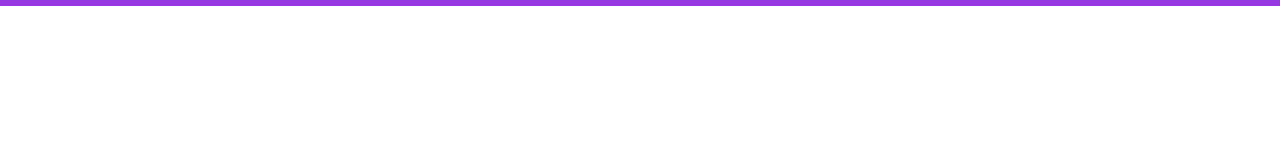
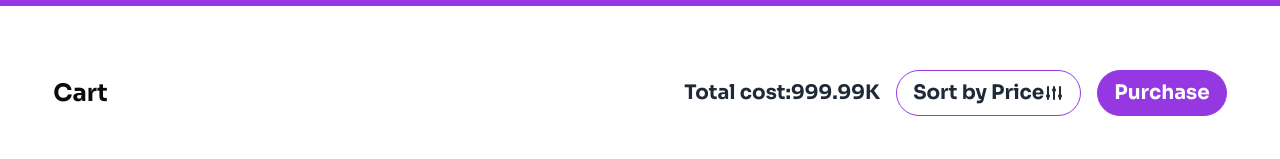
Before and after one commit to programming-hero-web-course-4/b10a8-gadget-heaven-tariqul420, a React (Vite) app: page /dashboard in a window 1280 px wide. Shown: the part 347-506 px from the top of the page. Built offline with nearby package versions, Linux system fonts and the light colour scheme.

Commit message:
sort product

```diff
--- a/src/Components/Dashboard/DashboardCarts.jsx
+++ b/src/Components/Dashboard/DashboardCarts.jsx
@@ -2,9 +2,11 @@ import { useContext, useEffect } from "react";
 import { getAllCart, removeCart } from "../../utilities/Cart";
 import DashboardCart from "./DashboardCart";
 import { ContextApi } from "../../Context/Context";
+import { HiAdjustments } from "react-icons/hi";
 
 const DashboardCarts = () => {
     const { productCarts, setProductCart } = useContext(ContextApi);
+
     useEffect(() => {
         const allProduct = getAllCart()
         setProductCart(allProduct)
@@ -15,12 +17,30 @@ const DashboardCarts = () => {
         const allProduct = getAllCart()
         setProductCart(allProduct)
     }
+
+    const handelSort = () => {
+        const sortedData = [...productCarts].sort((a, b) => b.price - a.price);
+        setProductCart(sortedData)
+    }
     return (
-        <div className="flex flex-col gap-8 my-10">
-            {
-                productCarts.map((product => <DashboardCart key={product.product_id} product={product} handelRemove={handelRemove} />))
-            }
-        </div>
+        <>
+            <div className="flex items-center justify-between">
+                <div>
+                    <h2 className="text-2xl font-bold text-color-secondary">Cart</h2>
+                </div>
+                <div className="flex items-center gap-4">
+                    <h2 className="text-xl font-bold">Total cost:999.99K</h2>
+                    <button className="flex items-center border border-solid border-color-primary px-4 py-2 rounded-full font-bold text-xl" onClick={handelSort}>Sort by Price <HiAdjustments /></button>
+                    <button className="flex items-center border border-solid border-color-primary px-4 py-2 rounded-full font-bold text-xl bg-color-primary text-white">Purchase</button>
+                </div>
+            </div>
+
+            <div className="flex flex-col gap-8 my-10">
+                {
+                    productCarts.map((product => <DashboardCart key={product.product_id} product={product} handelRemove={handelRemove} />))
+                }
+            </div>
+        </>
     );
 };
 
```
